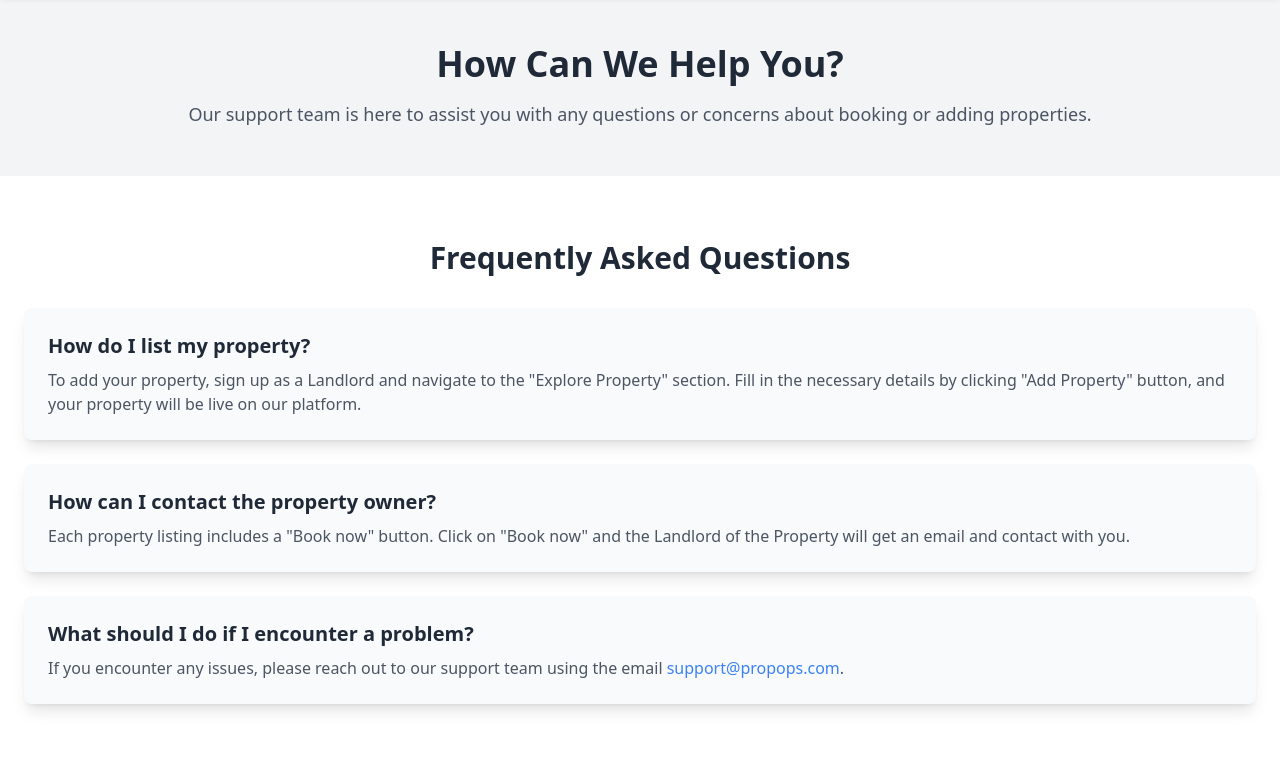
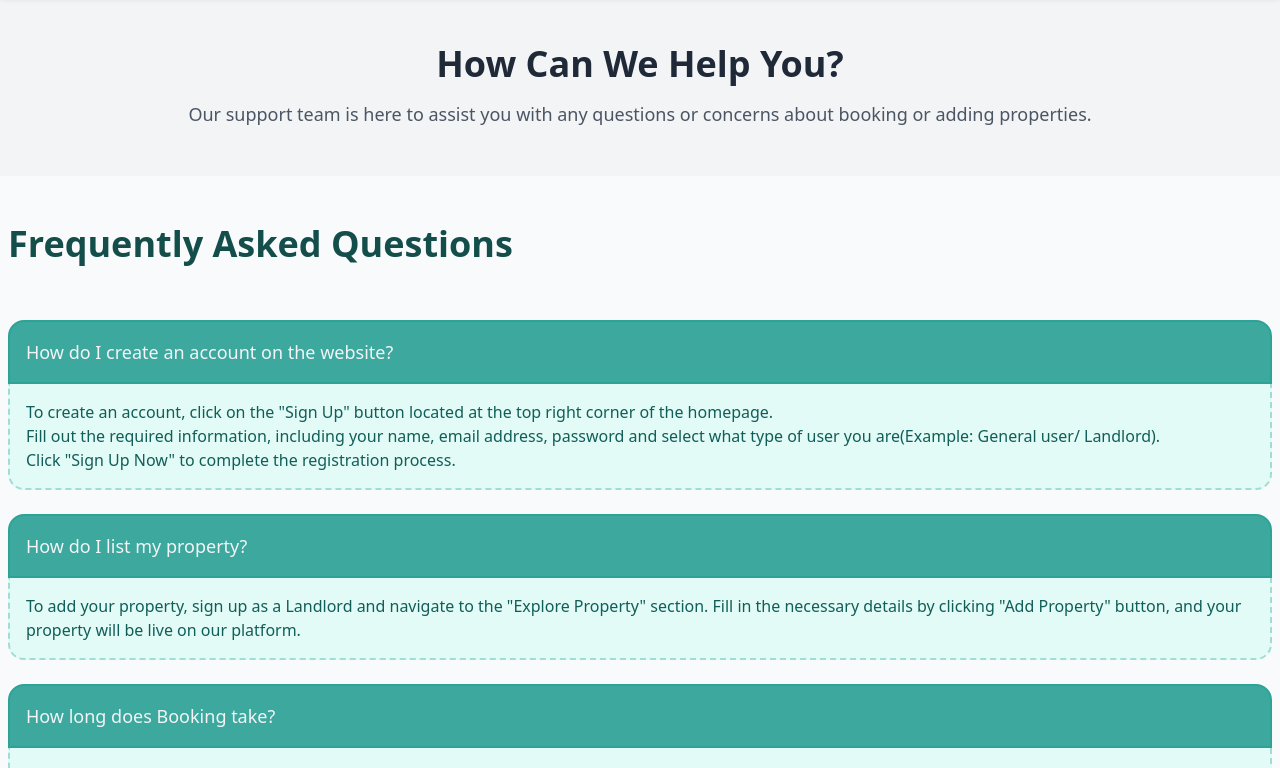
Before and after one commit to mdyhakash/apartment_rent_django, a Django app: template templates/support.html in a window 1280 px wide. Shown: the part 108-876 px from the top of the page. Run offline with Django 3.2, Linux system fonts and the light colour scheme; the template is opened without the code that fills it, so the values that code supplies are empty; some libraries are stand-ins or nearby versions.

Commit message:
fixed some issues

```diff
--- a/templates/support.html
+++ b/templates/support.html
@@ -101,36 +101,83 @@
             </p>
         </div>
     </header>
+     <!-- FQA Section -->
+     <section id="faq" class="container relative mx-auto py-12 px-2">
 
-    <!-- FAQ Section -->
-    <section class="py-16 bg-white">
-        <div class="container mx-auto px-6">
-            <h2 class="text-3xl font-semibold text-gray-800 text-center mb-8">Frequently Asked Questions</h2>
-            <div class="space-y-6">
-                <!-- FAQ Item 1 -->
-                <div class="bg-gray-50 p-6 rounded-lg shadow-lg">
-                    <h3 class="text-xl font-semibold text-gray-800">How do I list my property?</h3>
-                    <p class="text-gray-600 mt-2">
-                        To add your property, sign up as a Landlord and navigate to the "Explore Property" section. Fill in the necessary details by clicking "Add Property" button, and your property will be live on our platform.
-                    </p>
-                </div>
-                <!-- FAQ Item 2 -->
-                <div class="bg-gray-50 p-6 rounded-lg shadow-lg">
-                    <h3 class="text-xl font-semibold text-gray-800">How can I contact the property owner?</h3>
-                    <p class="text-gray-600 mt-2">
-                        Each property listing includes a "Book now" button. Click on "Book now" and the Landlord of the Property will get an email and contact with you.
-                    </p>
-                </div>
-                <!-- FAQ Item 3 -->
-                <div class="bg-gray-50 p-6 rounded-lg shadow-lg">
-                    <h3 class="text-xl font-semibold text-gray-800">What should I do if I encounter a problem?</h3>
-                    <p class="text-gray-600 mt-2">
-                        If you encounter any issues, please reach out to our support team using the email  <span class="text-blue-500">support@propops.com</span>.
-                    </p>
-                </div>
+        <h3 class="mb-14 text-teal-900 text-center text-3xl font-semibold decoration-teal-200/80 lg:text-left xl:text-4xl">
+            Frequently Asked Questions
+        </h3>
+
+
+        <div class="my-6">
+            <div
+                class="rounded-t-2xl bg-teal-600/80  w-full cursor-pointer select-none border-2 border-teal-600/30 px-4 py-4 text-gray-100 transition duration-300 hover:border-teal-600/80 hover:text-white">
+                <h4 class="text-lg font-medium">How do I create an account on the website?</h4>
+            </div>
+            <div
+                class="inline-flex w-full rounded-b-2xl border-x-2 border-b-2 border-dashed border-teal-600/30 bg-teal-100/50 px-4 py-4 text-teal-800">
+                <h5>
+                    To create an account, click on the "Sign Up" button located at the top right corner of the homepage.
+                    <br>
+                    Fill out the required information, including your name, email address, password and select what type of user you are(Example: General user/ Landlord).
+                    <br>
+                    Click "Sign Up Now" to complete the registration process.
+                </h5>
+            </div>
+        </div>
+
+
+        <div class="my-6">
+            <div
+                class="rounded-t-2xl bg-teal-600/80 w-full cursor-pointer select-none border-2 border-teal-600/30 px-4 py-4 text-gray-100 transition duration-300 hover:border-teal-600/80 hover:text-white">
+                <h4 class="text-lg font-medium">How do I list my property?</h4>
+            </div>
+            <div
+                class="inline-flex w-full rounded-b-2xl border-x-2 border-b-2 border-dashed border-teal-600/30 bg-teal-100/50 px-4 py-4 text-teal-800">
+                <h5>To add your property, sign up as a Landlord and navigate to the "Explore Property" section. Fill in the necessary details by clicking "Add Property" button, and your property will be live on our platform.
+                </h5>
+            </div>
+        </div>
+
+
+        <div class="my-6">
+            <div
+                class="rounded-t-2xl bg-teal-600/80 w-full cursor-pointer select-none border-2 border-teal-600/30 px-4 py-4 text-gray-100 transition duration-300 hover:border-teal-600/80 hover:text-white">
+                <h4 class="text-lg font-medium">How long does Booking take?</h4>
+            </div>
+            <div
+                class="inline-flex w-full rounded-b-2xl border-x-2 border-b-2 border-dashed border-teal-600/30 bg-teal-100/50 px-4 py-4 text-teal-800">
+                <h5>
+                    The booking process is quick and easy. Simply select the property you wish to book, and then click on "Book Now".
+                </h5>
+            </div>
+        </div>
+        <div class="my-6">
+            <div
+                class="rounded-t-2xl bg-teal-600/80 w-full cursor-pointer select-none border-2 border-teal-600/30 px-4 py-4 text-gray-100 transition duration-300 hover:border-teal-600/80 hover:text-white">
+                <h4 class="text-lg font-medium">How can I contact the property owner?</h4>
+            </div>
+            <div
+                class="inline-flex w-full rounded-b-2xl border-x-2 border-b-2 border-dashed border-teal-600/30 bg-teal-100/50 px-4 py-4 text-teal-800">
+                <h5>
+                    Each property listing includes a "Book now" button. Click on "Book now" and the Landlord of the Property will get an email and contact with you.
+                </h5>
+            </div>
+        </div>
+        <div class="my-6">
+            <div
+                class="rounded-t-2xl bg-teal-600/80 w-full cursor-pointer select-none border-2 border-teal-600/30 px-4 py-4 text-gray-100 transition duration-300 hover:border-teal-600/80 hover:text-white">
+                <h4 class="text-lg font-medium">What should I do if I encounter a problem?</h4>
+            </div>
+            <div
+                class="inline-flex w-full rounded-b-2xl border-x-2 border-b-2 border-dashed border-teal-600/30 bg-teal-100/50 px-4 py-4 text-teal-800">
+                <h5>
+                    If you encounter any issues, please reach out to our support team using the email  <span class="text-blue-500">support@propops.com</span>.
+                </h5>
             </div>
         </div>
     </section>
+
 
 
     <!-- Footer Section -->
```
Also changed, not shown: templates/about_us.html (+7 -2 lines), templates/home.html (+0 -54 lines), db.sqlite3.
